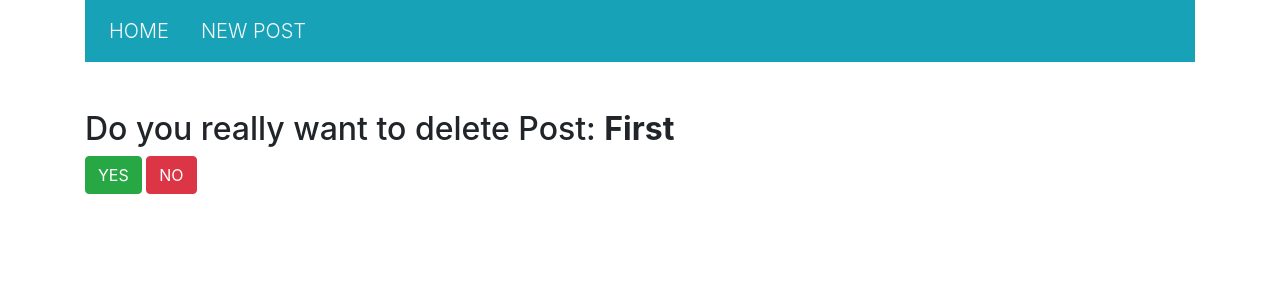
After one commit to tkazan/Blog, a Django app: template BlogApp/templates/delete.html in a window 1280 px wide. The commit adds this page. Shown: the top 300 px of the page. Run offline with Django 3.2, Linux system fonts and the light colour scheme; the template is opened without the code that fills it: values that come from a table or form of the project are taken from there, others are empty; data comes from the database, SQL or seed files in the repository; both versions use the stored data as it was after the commit; some libraries are stand-ins or nearby versions.

Commit message:
add delete post view and template

```diff
--- /dev/null
+++ b/BlogApp/templates/delete.html
@@ -0,0 +1,13 @@
+{% extends 'base.html' %}
+
+{% block title %}Delete Post{% endblock %}
+
+{% block content %}
+    <br/>
+    <h2>Do you really want to delete Post: <strong>{{ post.title }}</strong></h2>
+    <form method="POST" action="#">
+    {% csrf_token %}
+        <input class="btn btn-success" type="submit" name="submit" value="YES">
+        <input class="btn btn-danger" type="submit" name="submit" value="NO">
+    </form>
+{% endblock %}
--- a/BlogApp/templates/index.html
+++ b/BlogApp/templates/index.html
@@ -21,7 +21,9 @@
                 </td>
                 <td>{{ post.updated_at }}</td>
                 <td><button class="btn btn-warning">edit</button></td>
-                <td><button class="btn btn-danger">delete</button></td>
+                <td>
+                    <a href="{% url 'delete' post.id %}"><button class="btn btn-danger">delete</button></a>
+                </td>
             </tr>
         {% endfor %}
         </tbody>
```
Also changed, not shown: BlogApp/views.py (+11 -1 lines), db.sqlite3.
